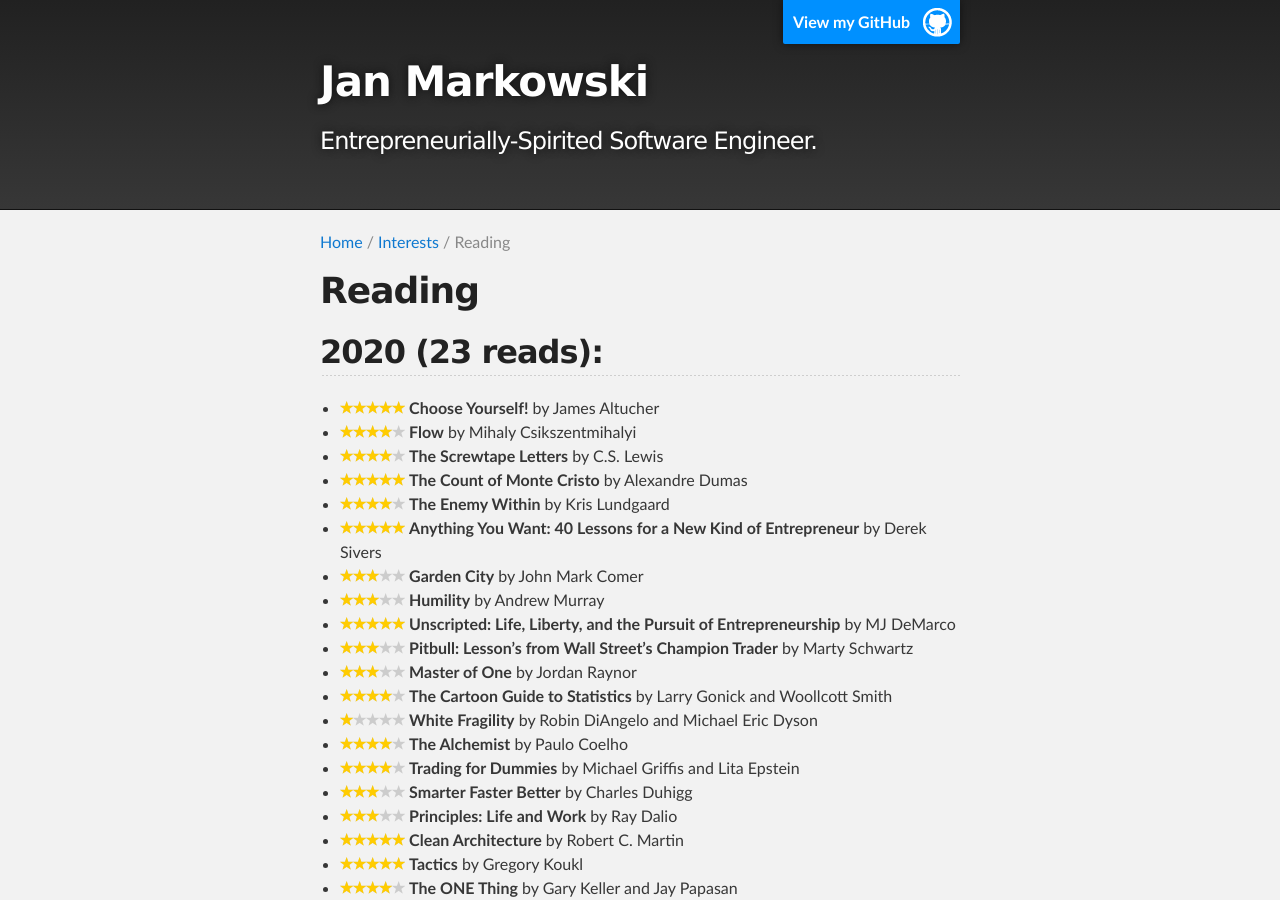
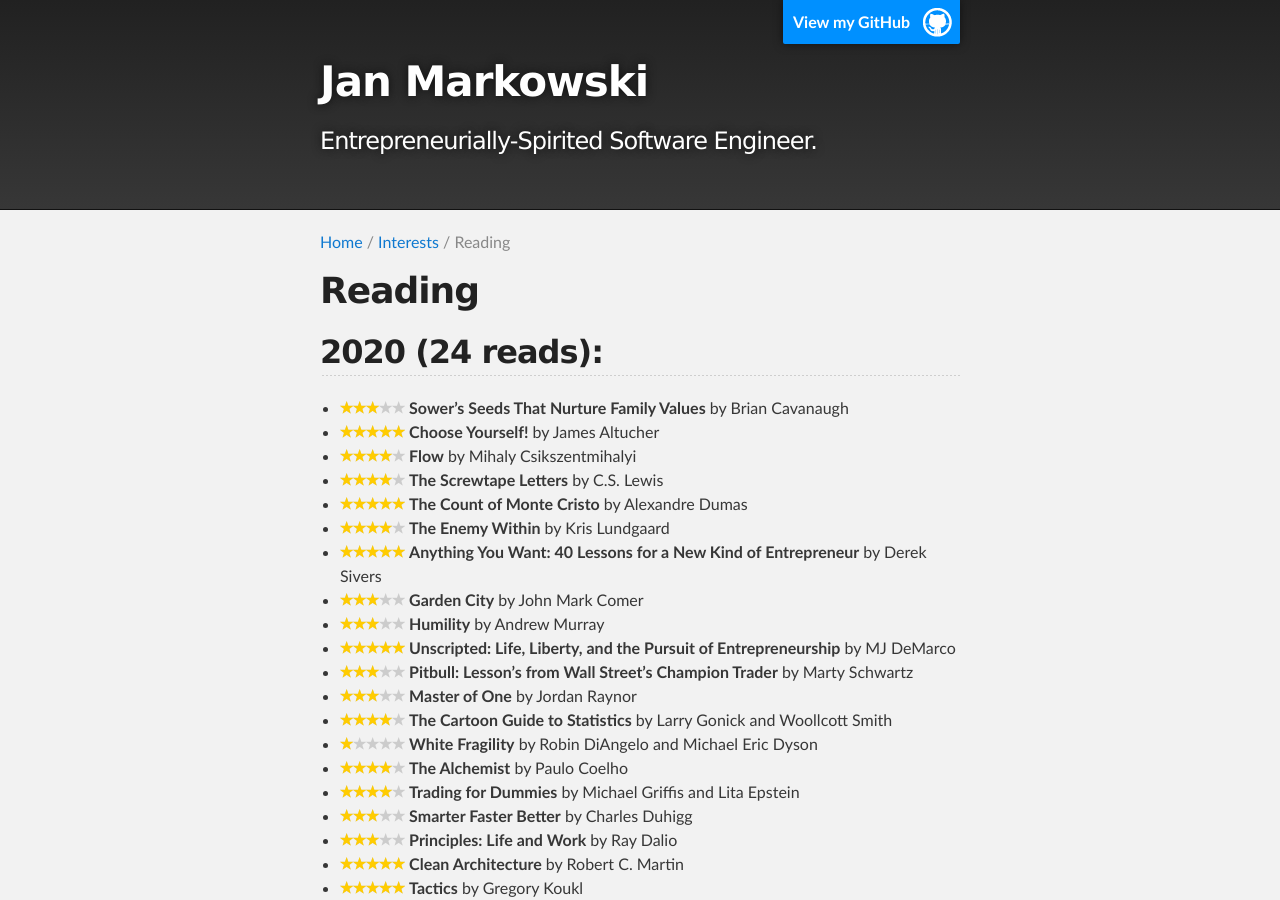
Before and after one commit to jmarkowski/jmarkowski.github.io, a Jekyll site: the page built from _interests/reading.md, in a window 1280 px wide and 900 px high. Built offline with Jekyll 4.4.1, drawn with Linux system fonts in a browser that asks for light colours.

Commit message:
Finished reading 'Sower's Seeds'

```diff
--- a/_interests/reading.md
+++ b/_interests/reading.md
@@ -42,8 +42,9 @@
 </span>
 {% endcapture %}
 
-## 2020 (23 reads):
+## 2020 (24 reads):
 
+- {{ star3 }} __Sower's Seeds That Nurture Family Values__ by Brian Cavanaugh
 - {{ star5 }} __Choose Yourself!__ by James Altucher
 - {{ star4 }} __Flow__ by Mihaly Csikszentmihalyi
 - {{ star4 }} __The Screwtape Letters__ by C.S. Lewis
```
